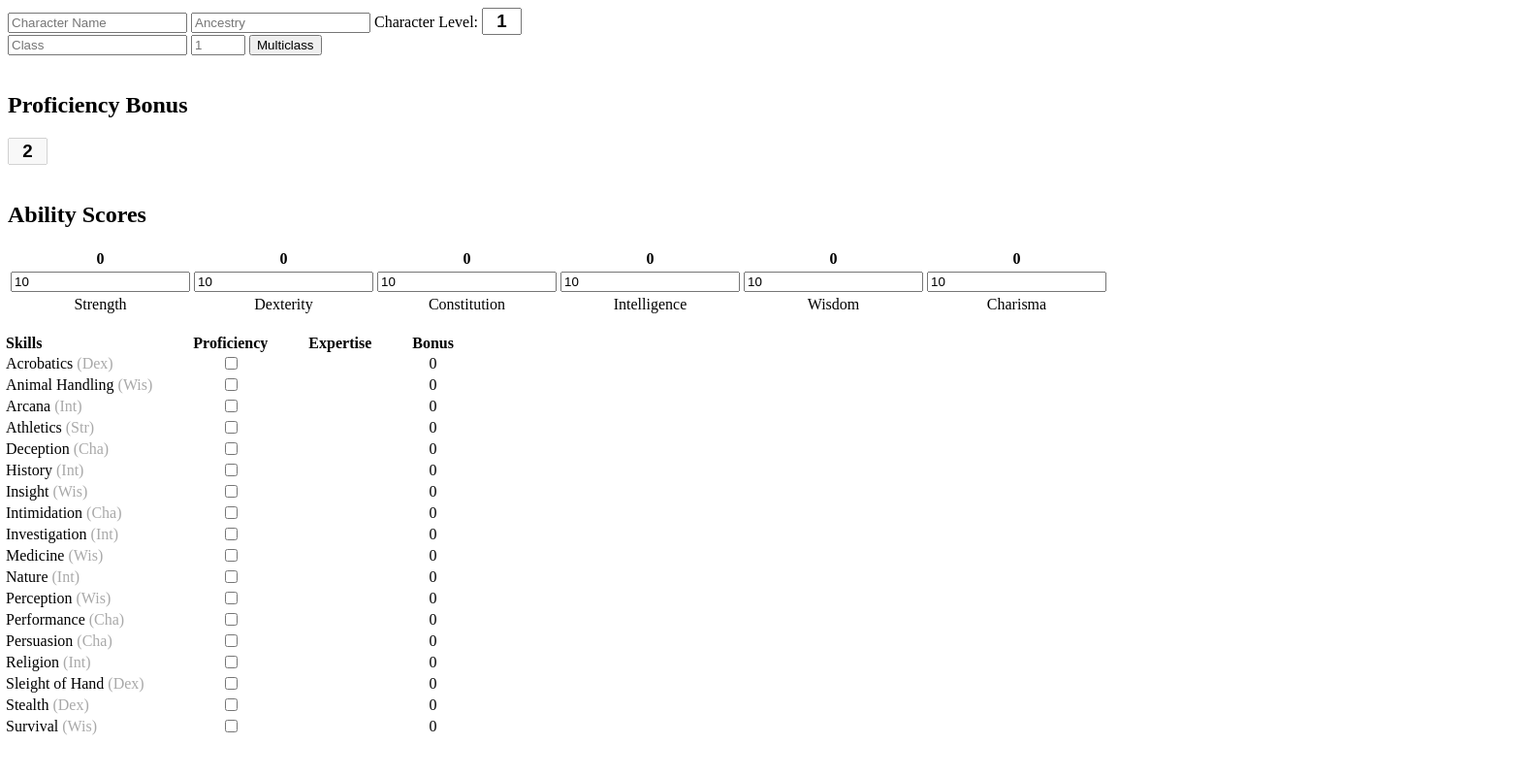
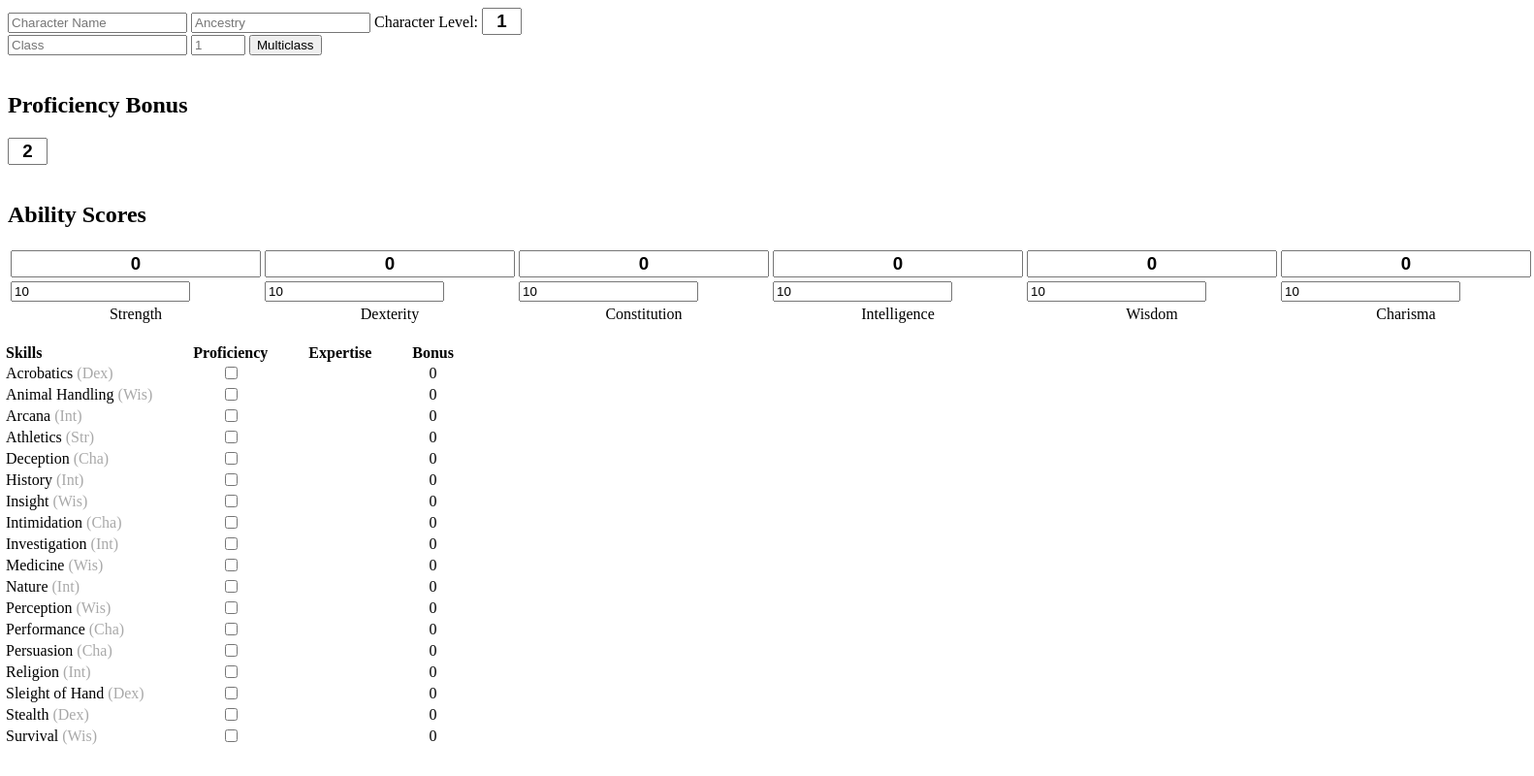
Before and after one commit to WillBe94/bug-free-succotash, a plain HTML site: page index_2.html in a window 1280 px wide. Shown: the whole page at 97% size, 1582 px wide, since content can reach past the window. Drawn offline with Linux system fonts and the light colour scheme.

Commit message:
Update index_2.html

```diff
--- a/index_2.html
+++ b/index_2.html
@@ -12,35 +12,35 @@
 		<input type="text" placeholder="Ancestry" id="ancestry_box">
 
 		Character Level:
-		<input id="character_level" value=1 class="h3" size="1">
+		<input id="character_level" min="1" max="20" value="1" class="h3" size="1" readonly onchange="calc_prof_bonus(this.value);">
 
 		<div id="class_list">
 			<input type="text" placeholder="Class" data-class="0">
-			<input type="number" min="1" max="20" data-class="0" data-level placeholder="1" onchange="prof_bonus(); update_skill_prof_bonus()">
+			<input type="number" min="1" max="20" data-class="0" data-level placeholder="1" onchange="total_class_level();">
 			<input type="button" onclick="addClass();" data-class="0" value="Multiclass">
 		</div><br>
 		<div>
 			<h2>Proficiency Bonus</h2>
-			<input class="h3" id="prof_bonus" value=2 disabled size="1" onchange="">
+			<input class="h3" id="prof_bonus" value=2 readonly size="1" onchange="update_skill_prof_bonus();">
 		</div><br>
 		<div id="ability_scores">
 			<h2>Ability Scores</h2>
 				<table class="">
 					<tr class="bold">
-						<td class="c" id="str_mod">0</td>
-						<td class="c" id="dex_mod">0</td>
-						<td class="c" id="con_mod">0</td>
-						<td class="c" id="int_mod">0</td>
-						<td class="c" id="wis_mod">0</td>
-						<td class="c" id="cha_mod">0</td>
+						<td class="c"><input class="h3" type="text" id="str_mod" value="0" readonly onchange="update_skill_ability('str');"></td>
+						<td class="c"><input class="h3" type="text" id="dex_mod" value="0" readonly onchange="update_skill_ability('dex');"></td>
+						<td class="c"><input class="h3" type="text" id="con_mod" value="0" readonly></td>
+						<td class="c"><input class="h3" type="text" id="int_mod" value="0" readonly onchange="update_skill_ability('int');"></td>
+						<td class="c"><input class="h3" type="text" id="wis_mod" value="0" readonly onchange="update_skill_ability('wis');"></td>
+						<td class="c"><input class="h3" type="text" id="cha_mod" value="0" readonly onchange="update_skill_ability('cha');"></td>
 					</tr>
 					<tr class="margin">
 						<td><input type="number" min=1 id="str_score" data-ability-score placeholder="10" onchange="ability_mod(this.value,'str');"></td>
-						<td><input type="number" min=1 id="dex_score" data-ability-score placeholder="10" ></td>
-						<td><input type="number" min=1 id="con_score" data-ability-score placeholder="10" ></td>
-						<td><input type="number" min=1 id="int_score" data-ability-score placeholder="10" ></td>
-						<td><input type="number" min=1 id="wis_score" data-ability-score placeholder="10" ></td>
-						<td><input type="number" min=1 id="cha_score" data-ability-score placeholder="10" ></td>
+						<td><input type="number" min=1 id="dex_score" data-ability-score placeholder="10" onchange="ability_mod(this.value,'dex');"></td>
+						<td><input type="number" min=1 id="con_score" data-ability-score placeholder="10" onchange="ability_mod(this.value,'con');"></td>
+						<td><input type="number" min=1 id="int_score" data-ability-score placeholder="10" onchange="ability_mod(this.value,'int');"></td>
+						<td><input type="number" min=1 id="wis_score" data-ability-score placeholder="10" onchange="ability_mod(this.value,'wis');"></td>
+						<td><input type="number" min=1 id="cha_score" data-ability-score placeholder="10" onchange="ability_mod(this.value,'cha');"></td>
 					</tr>
 					<tr>
 						<td class="c">Strength</td>
```
